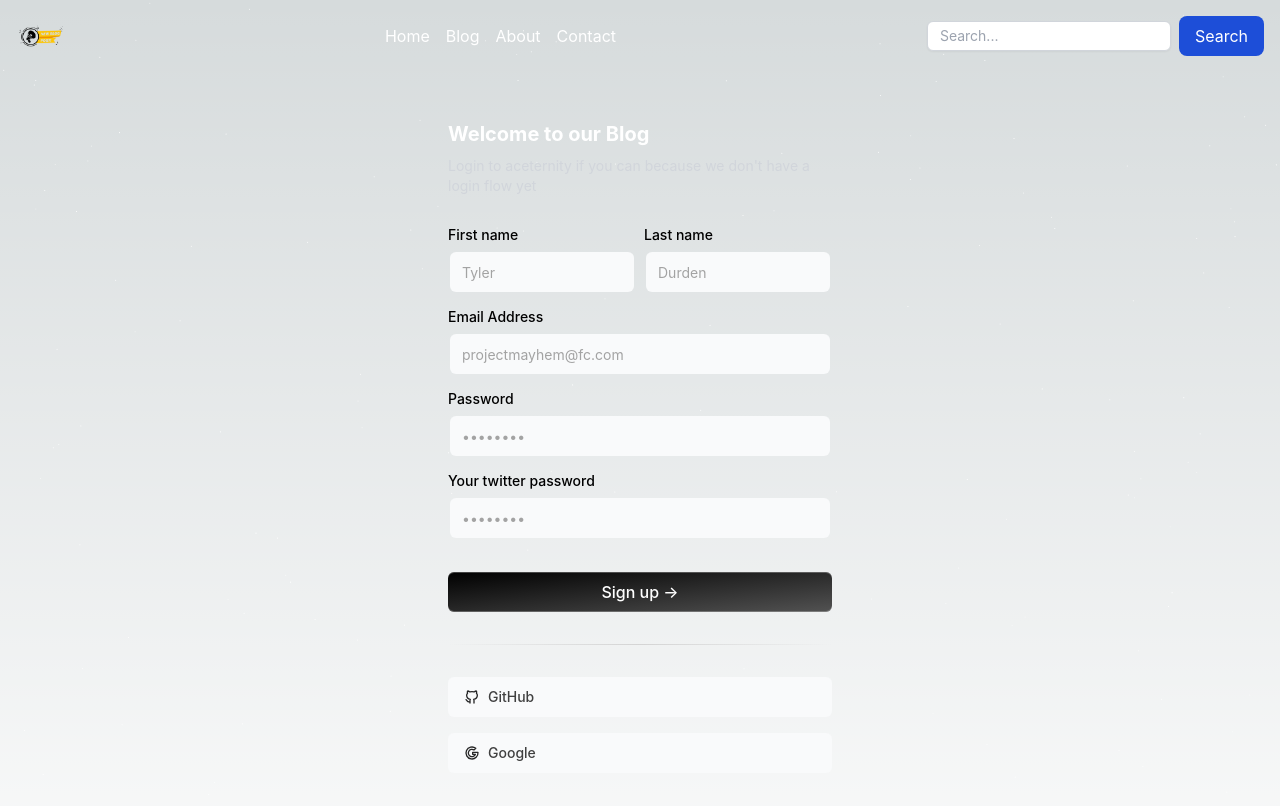
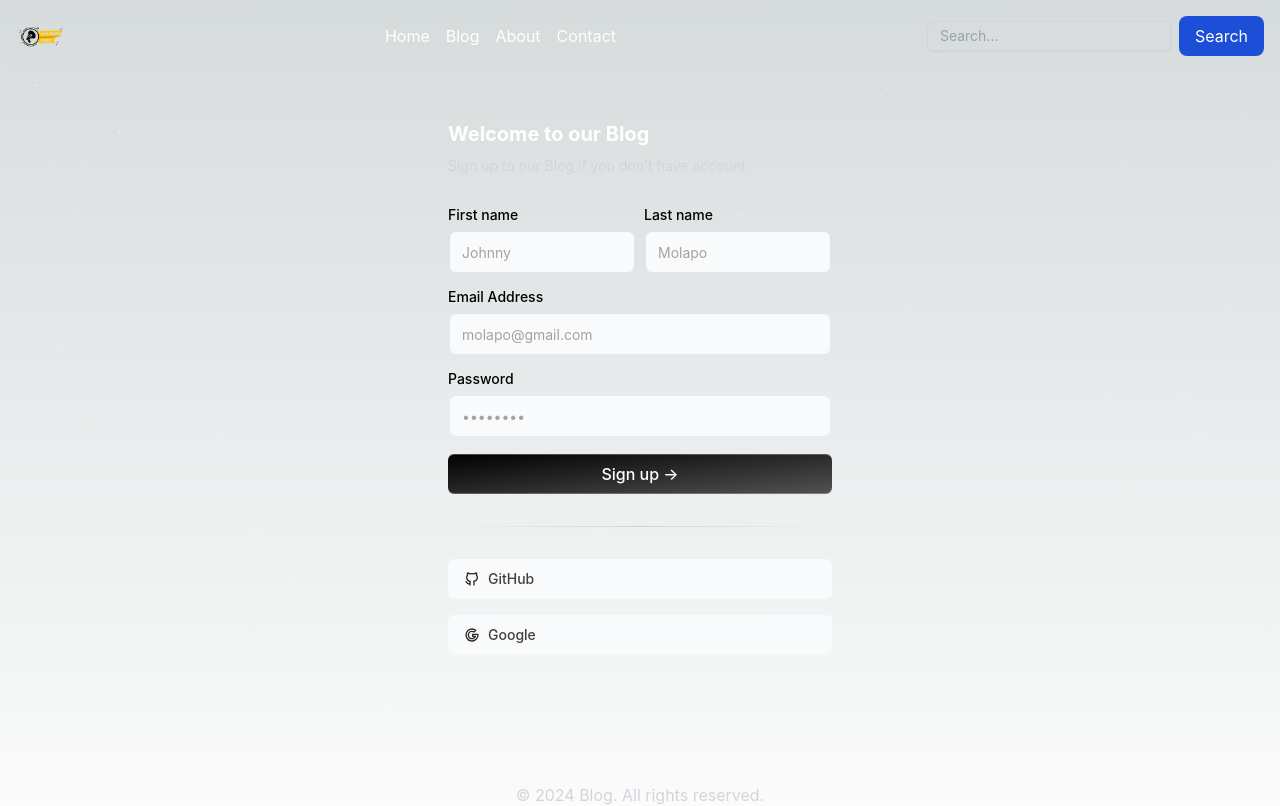
Before and after one commit to Johnny-code77/blog-app, a Next.js app: page /registration in a window 1280 px wide. Shown: the top 806 px of the page. Built offline with nearby package versions, Linux system fonts and the light colour scheme.

Commit message:
code update

```diff
--- a/components/contact.tsx
+++ b/components/contact.tsx
@@ -73,7 +73,7 @@ const Contact: React.FC = () => {
                 <div className="max-w-lg mx-auto gap-12 justify-between lg:flex lg:max-w-none">
                     <div className="max-w-lg space-y-3">
                         <h3 className="text-indigo-600 font-semibold">Contact</h3>
-                        <p className="text-gray-300 text-3xl font-semibold sm:text-4xl">
+                        <p className="text-gray-200 text-3xl font-semibold sm:text-4xl">
                             Let us know how we can help
                         </p>
                         <p>
@@ -125,7 +125,7 @@ const Contact: React.FC = () => {
                                 <label className="font-medium">Message</label>
                                 <textarea
                                     required
-                                    className="w-full mt-2 h-36 px-3 py-2 resize-none appearance-none bg-transparent outline-none border focus:border-indigo-600 shadow-sm rounded-lg"
+                                    className="w-full mt-2 h-36 px-3 py-2 appearance-none bg-transparent outline-none border focus:border-indigo-600 shadow-sm rounded-lg"
                                 ></textarea>
                             </div>
                             <button
--- a/components/login.tsx
+++ b/components/login.tsx
@@ -52,7 +52,7 @@ const LoginPage: NextPage = () => {
                     <input
                       id="remember"
                       type="checkbox"
-                      className="w-4 h-4 border border-gray-600 rounded bg-gray-700 focus:ring-3 focus:ring-blue-500"
+                      className="w-4 h-4 border border-gray-600 rounded bg-gray-700 focus:ring-3 focus:ring-blue-500 bg-transparent"
                     />
                   </div>
                   <div className="ml-3 text-sm">
--- a/components/navbar.tsx
+++ b/components/navbar.tsx
@@ -37,16 +37,16 @@ const Navbar = () => {
       <div className="flex-grow flex items-center justify-center">
         <ul className="flex space-x-4">
           <li>
-            <Link href="/" className="text-white hover:text-gray-200">Home</Link>
+            <Link href="/" className="text-white hover:text-gray-50">Home</Link>
           </li>
           <li>
-            <Link href="/blog" className="text-white hover:text-gray-200">Blog</Link>
+            <Link href="/blog" className="text-white hover:text-gray-50">Blog</Link>
           </li>
           <li>
-            <Link href="/about" className="text-white hover:text-gray-200">About</Link>
+            <Link href="/about" className="text-white hover:text-gray-50">About</Link>
           </li>
           <li>
-            <Link href="/contact" className="text-white hover:text-gray-200">Contact</Link>
+            <Link href="/contact" className="text-white hover:text-gray-50">Contact</Link>
           </li>
         </ul>
       </div>
@@ -57,7 +57,7 @@ const Navbar = () => {
             value={searchQuery}
             onChange={handleSearchChange}
             placeholder="Search..."
-            className="px-3 py-1 border border-gray-300 rounded-md shadow-sm focus:outline-none focus:ring-blue-500 focus:border-blue-500 sm:text-sm"
+            className="px-3 py-1 border border-gray-300 rounded-md shadow-sm focus:outline-none focus:ring-blue-500 focus:border-blue-500 sm:text-sm bg-transparent"
           />
           <button
             type="submit"
--- a/components/registration.tsx
+++ b/components/registration.tsx
@@ -19,38 +19,28 @@ export function Registration() {
         Welcome to our Blog
       </h2>
       <p className="text-gray-300 text-sm max-w-sm mt-2 ">
-        Login to aceternity if you can because we don&apos;t have a login flow
-        yet
+        Sign up to our Blog if you don't have account
       </p>
 
       <form className="my-8" onSubmit={handleSubmit}>
         <div className="flex flex-col md:flex-row space-y-2 md:space-y-0 md:space-x-2 mb-4">
           <LabelInputContainer>
             <Label htmlFor="firstname">First name</Label>
-            <Input id="firstname" placeholder="Tyler" type="text" />
+            <Input id="firstname" placeholder="Johnny" type="text" />
           </LabelInputContainer>
           <LabelInputContainer>
             <Label htmlFor="lastname">Last name</Label>
-            <Input id="lastname" placeholder="Durden" type="text" />
+            <Input id="lastname" placeholder="Molapo" type="text" />
           </LabelInputContainer>
         </div>
         <LabelInputContainer className="mb-4">
           <Label htmlFor="email">Email Address</Label>
-          <Input id="email" placeholder="projectmayhem@fc.com" type="email" />
+          <Input id="email" placeholder="molapo@gmail.com" type="email" />
         </LabelInputContainer>
         <LabelInputContainer className="mb-4">
           <Label htmlFor="password">Password</Label>
           <Input id="password" placeholder="••••••••" type="password" />
         </LabelInputContainer>
-        <LabelInputContainer className="mb-8">
-          <Label htmlFor="twitterpassword">Your twitter password</Label>
-          <Input
-            id="twitterpassword"
-            placeholder="••••••••"
-            type="twitterpassword"
-          />
-        </LabelInputContainer>
-
         <button
           className="bg-gradient-to-br relative group/btn from-black dark:from-zinc-900 dark:to-zinc-900 to-neutral-600 block dark:bg-zinc-800 w-full text-white rounded-md h-10 font-medium shadow-[0px_1px_0px_0px_#ffffff40_inset,0px_-1px_0px_0px_#ffffff40_inset] dark:shadow-[0px_1px_0px_0px_var(--zinc-800)_inset,0px_-1px_0px_0px_var(--zinc-800)_inset]"
           type="submit"
--- a/package.json
+++ b/package.json
@@ -10,7 +10,7 @@
   },
   "dependencies": {
     "@next-auth/prisma-adapter": "^1.0.7",
-    "@prisma/client": "^5.19.0",
+    "@prisma/client": "^5.19.1",
     "@radix-ui/react-label": "^2.1.0",
     "@tabler/icons-react": "^3.14.0",
     "class-variance-authority": "^0.7.0",
@@ -20,6 +20,7 @@
     "mongodb": "^6.8.0",
     "next": "14.2.7",
     "next-auth": "^4.24.7",
+    "prisma": "^5.19.1",
     "react": "^18",
     "react-dom": "^18",
     "react-hook-form": "^7.53.0",
```
Also changed, not shown: 2 other files (tests, documents, lock files or other folders).
